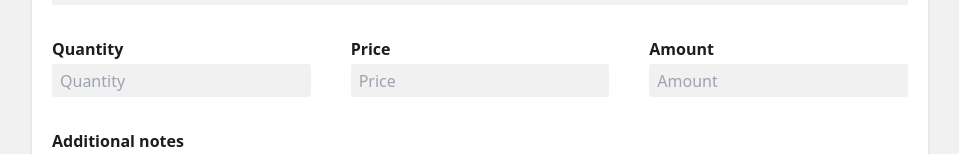
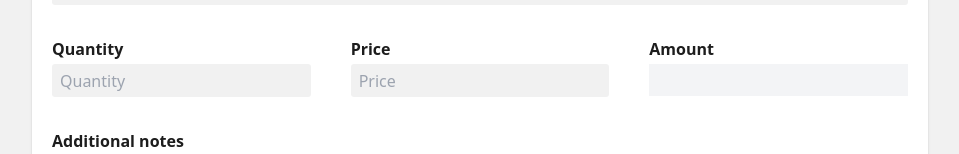
Before and after one commit to bslzz/invoice_app, a React (Create React App) app: page / in a window 1280 px wide. Shown: the part 706-860 px from the top of the page, without its empty margins (160-1119 px from the left). Built offline with nearby package versions, Linux system fonts and the light colour scheme.

Commit message:
changed styling and date types in invoice form

```diff
--- a/src/App.tsx
+++ b/src/App.tsx
@@ -1,4 +1,4 @@
-import { MouseEvent, useState } from 'react'
+import { useState } from 'react'
 import ClientDetails from './components/ClientDetails'
 import Dates from './components/Dates'
 import Header from './components/Header'
@@ -7,7 +7,7 @@ import InvoiceTable from './components/InvoiceTable'
 import Notes from './components/Notes'
 import Footer from './components/Footer'
 import InvoiceDetailsForm from './components/InvoiceDetailsForm'
-import { IInvoiceInfo } from './types'
+import { IInvoiceInfo, MouseEventType } from './types'
 
 const App = () => {
   const [showInvoice, setShowInvoice] = useState(false)
@@ -35,11 +35,12 @@ const App = () => {
     price
   }: IInvoiceInfo = invoiceInfo
 
-  const editInvoiceInfo = (e: MouseEvent<HTMLButtonElement>) => {
+  const editInvoiceInfo = (e: MouseEventType) => {
     setShowInvoice(false)
   }
 
-  const amount: number = quantity * price
+  const amount: number = quantity * price || 0
+
   return (
     <main className='m-5 p-5 md:max-w-xl md:mx-auto lg:max-w-2xl xl:max-w-4xl bg-white rounded shadow'>
       {showInvoice ? (
--- a/src/components/Dates.tsx
+++ b/src/components/Dates.tsx
@@ -2,20 +2,27 @@ import { FC } from 'react'
 import { IDates } from '../types'
 
 const Dates: FC<IDates> = ({ invoice_number, invoice_date, due_date }) => {
+  const convertDate = (val: string) =>
+    new Intl.DateTimeFormat('fi-FI', {
+      year: 'numeric',
+      month: '2-digit',
+      day: '2-digit'
+    }).format(new Date(val))
+
   return (
     <article className='my-5 flex items-end justify-end'>
       <ul>
         <li className='p-1'>
-          <span className='font-bold'>Invoice number:</span>
+          <span className='font-bold'>Invoice number: </span>
           {invoice_number}
         </li>
         <li className='p-1 bg-gray-100'>
-          <span className='font-bold'>Invoice Date</span>
-          {invoice_date}
+          <span className='font-bold'>Invoice Date </span>
+          {convertDate(invoice_date)}
         </li>
         <li className='p-1'>
-          <span className='font-bold'>Due Date</span>
-          {due_date}
+          <span className='font-bold'>Due Date </span>
+          {convertDate(due_date)}
         </li>
       </ul>
     </article>
--- a/src/components/InvoiceDetailsForm.tsx
+++ b/src/components/InvoiceDetailsForm.tsx
@@ -1,5 +1,5 @@
-import { ChangeEvent, FC, MouseEvent } from 'react'
-import { IInvoiceInfo } from '../types'
+import { FC } from 'react'
+import { ChangeEventType, IInvoiceInfo, MouseEventType } from '../types'
 import TableForm from './TableForm'
 
 interface Props {
@@ -34,14 +34,12 @@ const InvoiceDetailsForm: FC<Props> = ({
     price
   }: IInvoiceInfo = invoiceInfo
 
-  const invoiceInfoChangeHandler = (
-    e: ChangeEvent<HTMLInputElement | HTMLTextAreaElement>
-  ) => {
+  const invoiceInfoChangeHandler = (e: ChangeEventType) => {
     const { name, value } = e.target
     setInvoiceInfo({ ...invoiceInfo, [name]: value })
   }
 
-  const previewInvoice = (e: MouseEvent<HTMLButtonElement>) => {
+  const previewInvoice = (e: MouseEventType) => {
     setShowInvoice(true)
   }
   return (
--- a/src/components/InvoiceTable.tsx
+++ b/src/components/InvoiceTable.tsx
@@ -4,7 +4,7 @@ interface Props {
   description: string
   quantity: number
   price: number
-  amount: number
+  amount: number | null
 }
 
 const InvoiceTable: FC<Props> = ({ description, quantity, price, amount }) => {
@@ -23,7 +23,7 @@ const InvoiceTable: FC<Props> = ({ description, quantity, price, amount }) => {
           <td>{description}</td>
           <td>{quantity}</td>
           <td>{price}</td>
-          <td>{amount}</td>
+          <td>{amount ? amount.toFixed(2) : null}</td>
         </tr>
       </tbody>
     </table>
--- a/src/components/TableForm.tsx
+++ b/src/components/TableForm.tsx
@@ -1,10 +1,21 @@
-const TableForm = ({
+import { FC } from 'react'
+import { ChangeEventType } from '../types'
+
+interface Props {
+  description: string
+  quantity: number
+  price: number
+  amount: number | null
+  invoiceInfoChangeHandler: (e: ChangeEventType) => void
+}
+
+const TableForm: FC<Props> = ({
   description,
   quantity,
   price,
   amount,
   invoiceInfoChangeHandler
-}: any) => {
+}) => {
   return (
     <>
       <article className='md:mt-16'>
@@ -42,13 +53,9 @@ const TableForm = ({
         </div>
         <div className='flex flex-col'>
           <label htmlFor='amount'>Amount</label>
-          <input
-            type='number'
-            name='amount'
-            placeholder='Amount'
-            value={amount}
-            disabled={true}
-          />
+          <p className={amount ? 'p-1 bg-gray-100' : 'p-4 bg-gray-100'}>
+            {amount ? amount.toFixed(2) : null}
+          </p>
         </div>
       </article>
     </>
```
Also changed, not shown: src/types.ts (+8 -0 lines).
